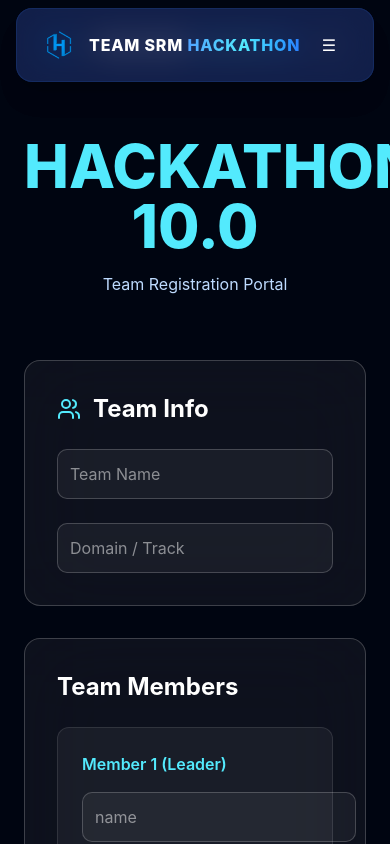
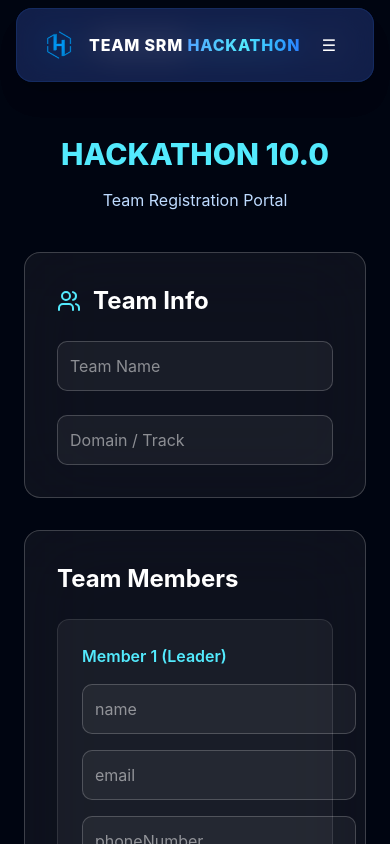
Before and after one commit to RohanAM6606/Hackathon-10.0, a React (Vite) app: page /register in a window 390 px wide. Shown: the top 844 px of the page. Built offline with nearby package versions, Linux system fonts and the light colour scheme.

Commit message:
chore(ui): improve mobile responsiveness for registration page

```diff
--- a/src/pages/Register.jsx
+++ b/src/pages/Register.jsx
@@ -32,8 +32,8 @@
       <Navbar />
 
       <div className="max-w-6xl mx-auto px-6 py-24">
-        <div className="text-center mb-16">
-          <h1 className="text-6xl font-extrabold text-cyan-300">
+        <div className="text-center mb-10 md:mb-16">
+          <h1 className="text-3xl sm:text-4xl md:text-6xl font-extrabold text-cyan-300">
             HACKATHON 10.0
           </h1>
           <p className="text-blue-200 mt-4">
```
